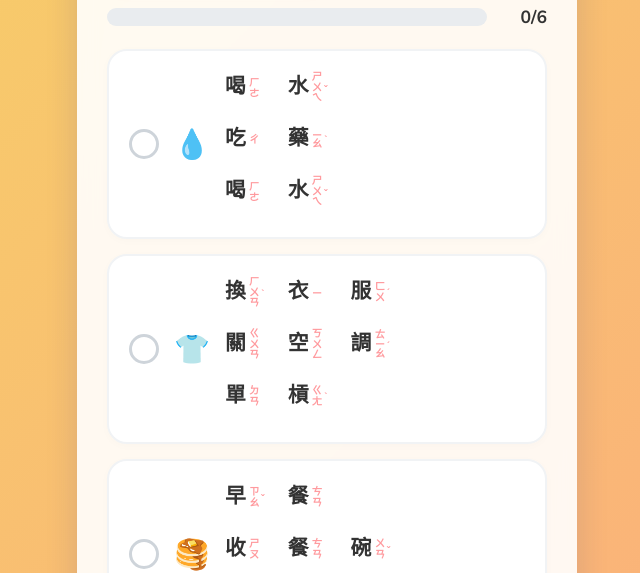
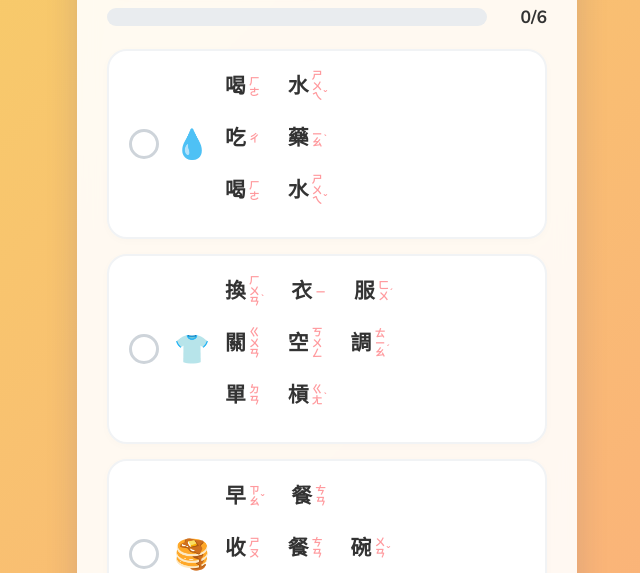
Before and after one commit to vicjuan/kids-daily-routine, a plain HTML site: page index.html in a window 1280 px wide. Shown: the part 236-809 px from the top of the page, 313-953 px from the left. Drawn offline with nearby package versions, Linux system fonts and the light colour scheme.

Commit message:
fix: replace position:absolute tone marks with flexbox layout for Safari
使用 inline-flex 取代 position:absolute，聲調符號不再超出 rt 框外，
避免被 .app-container 的 overflow:hidden 裁切，Safari 和 Chrome 都能正確顯示。

Co-Authored-By: Claude Sonnet 4.6 <noreply@anthropic.com>

```diff
--- a/script.js
+++ b/script.js
@@ -2,20 +2,20 @@ document.addEventListener('DOMContentLoaded', () => {
     // Defines the tasks for morning and evening
     const tasks = {
         morning: [
-            { id: 'm1', text: '<ruby>喝<rt>ㄏㄜ</rt></ruby><ruby>水<rt>ㄕㄨㄟ<span class="tone">ˇ</span></rt></ruby><br><ruby>吃<rt>ㄔ</rt></ruby><ruby>藥<rt>ㄧㄠ<span class="tone">ˋ</span></rt></ruby><br><ruby>喝<rt>ㄏㄜ</rt></ruby><ruby>水<rt>ㄕㄨㄟ<span class="tone">ˇ</span></rt></ruby>', icon: '💧' },
-            { id: 'm2', text: '<ruby>換<rt>ㄏㄨㄢ<span class="tone">ˋ</span></rt></ruby><ruby>衣<rt>ㄧ</rt></ruby><ruby>服<rt>ㄈㄨ<span class="tone">ˊ</span></rt></ruby><br><ruby>關<rt>ㄍㄨㄢ</rt></ruby><ruby>空<rt>ㄎㄨㄥ</rt></ruby><ruby>調<rt>ㄊㄧㄠ<span class="tone">ˊ</span></rt></ruby><br><ruby>單<rt>ㄉㄢ</rt></ruby><ruby>槓<rt>ㄍㄤ<span class="tone">ˋ</span></rt></ruby>', icon: '👕' },
-            { id: 'm3', text: '<ruby>早<rt>ㄗㄠ<span class="tone">ˇ</span></rt></ruby><ruby>餐<rt>ㄘㄢ</rt></ruby><br><ruby>收<rt>ㄕㄡ</rt></ruby><ruby>餐<rt>ㄘㄢ</rt></ruby><ruby>碗<rt>ㄨㄢ<span class="tone">ˇ</span></rt></ruby><br><ruby>收<rt>ㄕㄡ</rt></ruby><ruby>水<rt>ㄕㄨㄟ<span class="tone">ˇ</span></rt></ruby><ruby>壺<rt>ㄏㄨ<span class="tone">ˊ</span></rt></ruby>', icon: '🥞' },
-            { id: 'm4', text: '<ruby>坐<rt>ㄗㄨㄛ<span class="tone">ˋ</span></rt></ruby><ruby>馬<rt>ㄇㄚ<span class="tone">ˇ</span></rt></ruby><ruby>桶<rt>ㄊㄨㄥ<span class="tone">ˇ</span></rt></ruby><br><ruby>刷<rt>ㄕㄨㄚ</rt></ruby><ruby>牙<rt>ㄧㄚ<span class="tone">ˊ</span></rt></ruby><br><ruby>洗<rt>ㄒㄧ<span class="tone">ˇ</span></rt></ruby><ruby>臉<rt>ㄌㄧㄢ<span class="tone">ˇ</span></rt></ruby>', icon: '🚽' },
-            { id: 'm5', text: '<ruby>穿<rt>ㄔㄨㄢ</rt></ruby><ruby>襪<rt>ㄨㄚ<span class="tone">ˋ</span></rt></ruby><ruby>子<rt>ㄗ<span class="tone">˙</span></rt></ruby><br><ruby>穿<rt>ㄔㄨㄢ</rt></ruby><ruby>外<rt>ㄨㄞ<span class="tone">ˋ</span></rt></ruby><ruby>套<rt>ㄊㄠ<span class="tone">ˋ</span></rt></ruby><br><ruby>戴<rt>ㄉㄞ<span class="tone">ˋ</span></rt></ruby><ruby>口<rt>ㄎㄡ<span class="tone">ˇ</span></rt></ruby><ruby>罩<rt>ㄓㄠ<span class="tone">ˋ</span></rt></ruby>', icon: '🧥' },
-            { id: 'm6', text: '<ruby>背<rt>ㄅㄟ</rt></ruby><ruby>書<rt>ㄕㄨ</rt></ruby><ruby>包<rt>ㄅㄠ</rt></ruby><br><ruby>到<rt>ㄉㄠ<span class="tone">ˋ</span></rt></ruby><ruby>滅<rt>ㄇㄧㄝ<span class="tone">ˋ</span></rt></ruby><ruby>火<rt>ㄏㄨㄛ<span class="tone">ˇ</span></rt></ruby><ruby>器<rt>ㄑㄧ<span class="tone">ˋ</span></rt></ruby><ruby>旁<rt>ㄆㄤ<span class="tone">ˊ</span></rt></ruby><ruby>穿<rt>ㄔㄨㄢ</rt></ruby><ruby>鞋<rt>ㄒㄧㄝ<span class="tone">ˊ</span></rt></ruby>', icon: '👟' }
+            { id: 'm1', text: '<ruby>喝<rt><span class="zhuyin"><span class="chars">ㄏㄜ</span></span></rt></ruby><ruby>水<rt><span class="zhuyin"><span class="chars">ㄕㄨㄟ</span><span class="tone">ˇ</span></span></rt></ruby><br><ruby>吃<rt><span class="zhuyin"><span class="chars">ㄔ</span></span></rt></ruby><ruby>藥<rt><span class="zhuyin"><span class="chars">ㄧㄠ</span><span class="tone">ˋ</span></span></rt></ruby><br><ruby>喝<rt><span class="zhuyin"><span class="chars">ㄏㄜ</span></span></rt></ruby><ruby>水<rt><span class="zhuyin"><span class="chars">ㄕㄨㄟ</span><span class="tone">ˇ</span></span></rt></ruby>', icon: '💧' },
+            { id: 'm2', text: '<ruby>換<rt><span class="zhuyin"><span class="chars">ㄏㄨㄢ</span><span class="tone">ˋ</span></span></rt></ruby><ruby>衣<rt><span class="zhuyin"><span class="chars">ㄧ</span></span></rt></ruby><ruby>服<rt><span class="zhuyin"><span class="chars">ㄈㄨ</span><span class="tone">ˊ</span></span></rt></ruby><br><ruby>關<rt><span class="zhuyin"><span class="chars">ㄍㄨㄢ</span></span></rt></ruby><ruby>空<rt><span class="zhuyin"><span class="chars">ㄎㄨㄥ</span></span></rt></ruby><ruby>調<rt><span class="zhuyin"><span class="chars">ㄊㄧㄠ</span><span class="tone">ˊ</span></span></rt></ruby><br><ruby>單<rt><span class="zhuyin"><span class="chars">ㄉㄢ</span></span></rt></ruby><ruby>槓<rt><span class="zhuyin"><span class="chars">ㄍㄤ</span><span class="tone">ˋ</span></span></rt></ruby>', icon: '👕' },
+            { id: 'm3', text: '<ruby>早<rt><span class="zhuyin"><span class="chars">ㄗㄠ</span><span class="tone">ˇ</span></span></rt></ruby><ruby>餐<rt><span class="zhuyin"><span class="chars">ㄘㄢ</span></span></rt></ruby><br><ruby>收<rt><span class="zhuyin"><span class="chars">ㄕㄡ</span></span></rt></ruby><ruby>餐<rt><span class="zhuyin"><span class="chars">ㄘㄢ</span></span></rt></ruby><ruby>碗<rt><span class="zhuyin"><span class="chars">ㄨㄢ</span><span class="tone">ˇ</span></span></rt></ruby><br><ruby>收<rt><span class="zhuyin"><span class="chars">ㄕㄡ</span></span></rt></ruby><ruby>水<rt><span class="zhuyin"><span class="chars">ㄕㄨㄟ</span><span class="tone">ˇ</span></span></rt></ruby><ruby>壺<rt><span class="zhuyin"><span class="chars">ㄏㄨ</span><span class="tone">ˊ</span></span></rt></ruby>', icon: '🥞' },
+            { id: 'm4', text: '<ruby>坐<rt><span class="zhuyin"><span class="chars">ㄗㄨㄛ</span><span class="tone">ˋ</span></span></rt></ruby><ruby>馬<rt><span class="zhuyin"><span class="chars">ㄇㄚ</span><span class="tone">ˇ</span></span></rt></ruby><ruby>桶<rt><span class="zhuyin"><span class="chars">ㄊㄨㄥ</span><span class="tone">ˇ</span></span></rt></ruby><br><ruby>刷<rt><span class="zhuyin"><span class="chars">ㄕㄨㄚ</span></span></rt></ruby><ruby>牙<rt><span class="zhuyin"><span class="chars">ㄧㄚ</span><span class="tone">ˊ</span></span></rt></ruby><br><ruby>洗<rt><span class="zhuyin"><span class="chars">ㄒㄧ</span><span class="tone">ˇ</span></span></rt></ruby><ruby>臉<rt><span class="zhuyin"><span class="chars">ㄌㄧㄢ</span><span class="tone">ˇ</span></span></rt></ruby>', icon: '🚽' },
+            { id: 'm5', text: '<ruby>穿<rt><span class="zhuyin"><span class="chars">ㄔㄨㄢ</span></span></rt></ruby><ruby>襪<rt><span class="zhuyin"><span class="chars">ㄨㄚ</span><span class="tone">ˋ</span></span></rt></ruby><ruby>子<rt><span class="zhuyin"><span class="chars">ㄗ</span><span class="tone">˙</span></span></rt></ruby><br><ruby>穿<rt><span class="zhuyin"><span class="chars">ㄔㄨㄢ</span></span></rt></ruby><ruby>外<rt><span class="zhuyin"><span class="chars">ㄨㄞ</span><span class="tone">ˋ</span></span></rt></ruby><ruby>套<rt><span class="zhuyin"><span class="chars">ㄊㄠ</span><span class="tone">ˋ</span></span></rt></ruby><br><ruby>戴<rt><span class="zhuyin"><span class="chars">ㄉㄞ</span><span class="tone">ˋ</span></span></rt></ruby><ruby>口<rt><span class="zhuyin"><span class="chars">ㄎㄡ</span><span class="tone">ˇ</span></span></rt></ruby><ruby>罩<rt><span class="zhuyin"><span class="chars">ㄓㄠ</span><span class="tone">ˋ</span></span></rt></ruby>', icon: '🧥' },
+            { id: 'm6', text: '<ruby>背<rt><span class="zhuyin"><span class="chars">ㄅㄟ</span></span></rt></ruby><ruby>書<rt><span class="zhuyin"><span class="chars">ㄕㄨ</span></span></rt></ruby><ruby>包<rt><span class="zhuyin"><span class="chars">ㄅㄠ</span></span></rt></ruby><br><ruby>到<rt><span class="zhuyin"><span class="chars">ㄉㄠ</span><span class="tone">ˋ</span></span></rt></ruby><ruby>滅<rt><span class="zhuyin"><span class="chars">ㄇㄧㄝ</span><span class="tone">ˋ</span></span></rt></ruby><ruby>火<rt><span class="zhuyin"><span class="chars">ㄏㄨㄛ</span><span class="tone">ˇ</span></span></rt></ruby><ruby>器<rt><span class="zhuyin"><span class="chars">ㄑㄧ</span><span class="tone">ˋ</span></span></rt></ruby><ruby>旁<rt><span class="zhuyin"><span class="chars">ㄆㄤ</span><span class="tone">ˊ</span></span></rt></ruby><ruby>穿<rt><span class="zhuyin"><span class="chars">ㄔㄨㄢ</span></span></rt></ruby><ruby>鞋<rt><span class="zhuyin"><span class="chars">ㄒㄧㄝ</span><span class="tone">ˊ</span></span></rt></ruby>', icon: '👟' }
         ],
         evening: [
-            { id: 'e1', text: '<ruby>喝<rt>ㄏㄜ</rt></ruby><ruby>水<rt>ㄕㄨㄟ<span class="tone">ˇ</span></rt></ruby><br><ruby>吃<rt>ㄔ</rt></ruby><ruby>藥<rt>ㄧㄠ<span class="tone">ˋ</span></rt></ruby><br><ruby>喝<rt>ㄏㄜ</rt></ruby><ruby>水<rt>ㄕㄨㄟ<span class="tone">ˇ</span></rt></ruby><br><ruby>整<rt>ㄓㄥ<span class="tone">ˇ</span></rt></ruby><ruby>理<rt>ㄌㄧ<span class="tone">ˇ</span></rt></ruby><ruby>書<rt>ㄕㄨ</rt></ruby><ruby>包<rt>ㄅㄠ</rt></ruby>', icon: '🎒' },
-            { id: 'e2', text: '<ruby>坐<rt>ㄗㄨㄛ<span class="tone">ˋ</span></rt></ruby><ruby>馬<rt>ㄇㄚ<span class="tone">ˇ</span></rt></ruby><ruby>桶<rt>ㄊㄨㄥ<span class="tone">ˇ</span></rt></ruby><br><ruby>刷<rt>ㄕㄨㄚ</rt></ruby><ruby>牙<rt>ㄧㄚ<span class="tone">ˊ</span></rt></ruby>', icon: '🪥' },
-            { id: 'e3', text: '<ruby>拿<rt>ㄋㄚ<span class="tone">ˊ</span></rt></ruby><ruby>乾<rt>ㄍㄢ</rt></ruby><ruby>淨<rt>ㄐㄧㄥ<span class="tone">ˋ</span></rt></ruby><ruby>衣<rt>ㄧ</rt></ruby><ruby>服<rt>ㄈㄨ<span class="tone">ˊ</span></rt></ruby><br><ruby>放<rt>ㄈㄤ<span class="tone">ˋ</span></rt></ruby><ruby>髒<rt>ㄗㄤ</rt></ruby><ruby>衣<rt>ㄧ</rt></ruby><ruby>進<rt>ㄐㄧㄣ<span class="tone">ˋ</span></rt></ruby><ruby>洗<rt>ㄒㄧ<span class="tone">ˇ</span></rt></ruby><ruby>衣<rt>ㄧ</rt></ruby><ruby>籃<rt>ㄌㄢ<span class="tone">ˊ</span></rt></ruby>', icon: '🧺' },
-            { id: 'e4', text: '<ruby>用<rt>ㄩㄥ<span class="tone">ˋ</span></rt></ruby><ruby>力<rt>ㄌㄧ<span class="tone">ˋ</span></rt></ruby><ruby>擦<rt>ㄘㄚ</rt></ruby><ruby>乾<rt>ㄍㄢ</rt></ruby><ruby>身<rt>ㄕㄣ</rt></ruby><ruby>體<rt>ㄊㄧ<span class="tone">ˇ</span></rt></ruby><br><ruby>吹<rt>ㄔㄨㄟ</rt></ruby><ruby>頭<rt>ㄊㄡ<span class="tone">ˊ</span></rt></ruby><ruby>髮<rt>ㄈㄚ<span class="tone">ˇ</span></rt></ruby><br><ruby>穿<rt>ㄔㄨㄢ</rt></ruby><ruby>衣<rt>ㄧ</rt></ruby><ruby>服<rt>ㄈㄨ<span class="tone">ˊ</span></rt></ruby>', icon: '🛁' },
-            { id: 'e5', text: '<ruby>算<rt>ㄙㄨㄢ<span class="tone">ˋ</span></rt></ruby><ruby>金<rt>ㄐㄧㄣ</rt></ruby><ruby>幣<rt>ㄅㄧ<span class="tone">ˋ</span></rt></ruby><br><ruby>檢<rt>ㄐㄧㄢ<span class="tone">ˇ</span></rt></ruby><ruby>查<rt>ㄔㄚ<span class="tone">ˊ</span></rt></ruby><ruby>指<rt>ㄓ<span class="tone">ˇ</span></rt></ruby><ruby>甲<rt>ㄐㄧㄚ<span class="tone">ˇ</span></rt></ruby><br><ruby>用<rt>ㄩㄥ<span class="tone">ˋ</span></rt></ruby><ruby>牙<rt>ㄧㄚ<span class="tone">ˊ</span></rt></ruby><ruby>線<rt>ㄒㄧㄢ<span class="tone">ˋ</span></rt></ruby>', icon: '🪙' },
-            { id: 'e6', text: '<ruby>關<rt>ㄍㄨㄢ</rt></ruby><ruby>大<rt>ㄉㄚ<span class="tone">ˋ</span></rt></ruby><ruby>燈<rt>ㄉㄥ</rt></ruby><br><ruby>按<rt>ㄢ<span class="tone">ˋ</span></rt></ruby><ruby>摩<rt>ㄇㄛ<span class="tone">ˊ</span></rt></ruby><ruby>吹<rt>ㄔㄨㄟ</rt></ruby><ruby>熄<rt>ㄒㄧ<span class="tone">ˊ</span></rt></ruby><ruby>蠟<rt>ㄌㄚ<span class="tone">ˋ</span></rt></ruby><ruby>燭<rt>ㄓㄨ<span class="tone">ˊ</span></rt></ruby>', icon: '🕯️' }
+            { id: 'e1', text: '<ruby>喝<rt><span class="zhuyin"><span class="chars">ㄏㄜ</span></span></rt></ruby><ruby>水<rt><span class="zhuyin"><span class="chars">ㄕㄨㄟ</span><span class="tone">ˇ</span></span></rt></ruby><br><ruby>吃<rt><span class="zhuyin"><span class="chars">ㄔ</span></span></rt></ruby><ruby>藥<rt><span class="zhuyin"><span class="chars">ㄧㄠ</span><span class="tone">ˋ</span></span></rt></ruby><br><ruby>喝<rt><span class="zhuyin"><span class="chars">ㄏㄜ</span></span></rt></ruby><ruby>水<rt><span class="zhuyin"><span class="chars">ㄕㄨㄟ</span><span class="tone">ˇ</span></span></rt></ruby><br><ruby>整<rt><span class="zhuyin"><span class="chars">ㄓㄥ</span><span class="tone">ˇ</span></span></rt></ruby><ruby>理<rt><span class="zhuyin"><span class="chars">ㄌㄧ</span><span class="tone">ˇ</span></span></rt></ruby><ruby>書<rt><span class="zhuyin"><span class="chars">ㄕㄨ</span></span></rt></ruby><ruby>包<rt><span class="zhuyin"><span class="chars">ㄅㄠ</span></span></rt></ruby>', icon: '🎒' },
+            { id: 'e2', text: '<ruby>坐<rt><span class="zhuyin"><span class="chars">ㄗㄨㄛ</span><span class="tone">ˋ</span></span></rt></ruby><ruby>馬<rt><span class="zhuyin"><span class="chars">ㄇㄚ</span><span class="tone">ˇ</span></span></rt></ruby><ruby>桶<rt><span class="zhuyin"><span class="chars">ㄊㄨㄥ</span><span class="tone">ˇ</span></span></rt></ruby><br><ruby>刷<rt><span class="zhuyin"><span class="chars">ㄕㄨㄚ</span></span></rt></ruby><ruby>牙<rt><span class="zhuyin"><span class="chars">ㄧㄚ</span><span class="tone">ˊ</span></span></rt></ruby>', icon: '🪥' },
+            { id: 'e3', text: '<ruby>拿<rt><span class="zhuyin"><span class="chars">ㄋㄚ</span><span class="tone">ˊ</span></span></rt></ruby><ruby>乾<rt><span class="zhuyin"><span class="chars">ㄍㄢ</span></span></rt></ruby><ruby>淨<rt><span class="zhuyin"><span class="chars">ㄐㄧㄥ</span><span class="tone">ˋ</span></span></rt></ruby><ruby>衣<rt><span class="zhuyin"><span class="chars">ㄧ</span></span></rt></ruby><ruby>服<rt><span class="zhuyin"><span class="chars">ㄈㄨ</span><span class="tone">ˊ</span></span></rt></ruby><br><ruby>放<rt><span class="zhuyin"><span class="chars">ㄈㄤ</span><span class="tone">ˋ</span></span></rt></ruby><ruby>髒<rt><span class="zhuyin"><span class="chars">ㄗㄤ</span></span></rt></ruby><ruby>衣<rt><span class="zhuyin"><span class="chars">ㄧ</span></span></rt></ruby><ruby>進<rt><span class="zhuyin"><span class="chars">ㄐㄧㄣ</span><span class="tone">ˋ</span></span></rt></ruby><ruby>洗<rt><span class="zhuyin"><span class="chars">ㄒㄧ</span><span class="tone">ˇ</span></span></rt></ruby><ruby>衣<rt><span class="zhuyin"><span class="chars">ㄧ</span></span></rt></ruby><ruby>籃<rt><span class="zhuyin"><span class="chars">ㄌㄢ</span><span class="tone">ˊ</span></span></rt></ruby>', icon: '🧺' },
+            { id: 'e4', text: '<ruby>用<rt><span class="zhuyin"><span class="chars">ㄩㄥ</span><span class="tone">ˋ</span></span></rt></ruby><ruby>力<rt><span class="zhuyin"><span class="chars">ㄌㄧ</span><span class="tone">ˋ</span></span></rt></ruby><ruby>擦<rt><span class="zhuyin"><span class="chars">ㄘㄚ</span></span></rt></ruby><ruby>乾<rt><span class="zhuyin"><span class="chars">ㄍㄢ</span></span></rt></ruby><ruby>身<rt><span class="zhuyin"><span class="chars">ㄕㄣ</span></span></rt></ruby><ruby>體<rt><span class="zhuyin"><span class="chars">ㄊㄧ</span><span class="tone">ˇ</span></span></rt></ruby><br><ruby>吹<rt><span class="zhuyin"><span class="chars">ㄔㄨㄟ</span></span></rt></ruby><ruby>頭<rt><span class="zhuyin"><span class="chars">ㄊㄡ</span><span class="tone">ˊ</span></span></rt></ruby><ruby>髮<rt><span class="zhuyin"><span class="chars">ㄈㄚ</span><span class="tone">ˇ</span></span></rt></ruby><br><ruby>穿<rt><span class="zhuyin"><span class="chars">ㄔㄨㄢ</span></span></rt></ruby><ruby>衣<rt><span class="zhuyin"><span class="chars">ㄧ</span></span></rt></ruby><ruby>服<rt><span class="zhuyin"><span class="chars">ㄈㄨ</span><span class="tone">ˊ</span></span></rt></ruby>', icon: '🛁' },
+            { id: 'e5', text: '<ruby>算<rt><span class="zhuyin"><span class="chars">ㄙㄨㄢ</span><span class="tone">ˋ</span></span></rt></ruby><ruby>金<rt><span class="zhuyin"><span class="chars">ㄐㄧㄣ</span></span></rt></ruby><ruby>幣<rt><span class="zhuyin"><span class="chars">ㄅㄧ</span><span class="tone">ˋ</span></span></rt></ruby><br><ruby>檢<rt><span class="zhuyin"><span class="chars">ㄐㄧㄢ</span><span class="tone">ˇ</span></span></rt></ruby><ruby>查<rt><span class="zhuyin"><span class="chars">ㄔㄚ</span><span class="tone">ˊ</span></span></rt></ruby><ruby>指<rt><span class="zhuyin"><span class="chars">ㄓ</span><span class="tone">ˇ</span></span></rt></ruby><ruby>甲<rt><span class="zhuyin"><span class="chars">ㄐㄧㄚ</span><span class="tone">ˇ</span></span></rt></ruby><br><ruby>用<rt><span class="zhuyin"><span class="chars">ㄩㄥ</span><span class="tone">ˋ</span></span></rt></ruby><ruby>牙<rt><span class="zhuyin"><span class="chars">ㄧㄚ</span><span class="tone">ˊ</span></span></rt></ruby><ruby>線<rt><span class="zhuyin"><span class="chars">ㄒㄧㄢ</span><span class="tone">ˋ</span></span></rt></ruby>', icon: '🪙' },
+            { id: 'e6', text: '<ruby>關<rt><span class="zhuyin"><span class="chars">ㄍㄨㄢ</span></span></rt></ruby><ruby>大<rt><span class="zhuyin"><span class="chars">ㄉㄚ</span><span class="tone">ˋ</span></span></rt></ruby><ruby>燈<rt><span class="zhuyin"><span class="chars">ㄉㄥ</span></span></rt></ruby><br><ruby>按<rt><span class="zhuyin"><span class="chars">ㄢ</span><span class="tone">ˋ</span></span></rt></ruby><ruby>摩<rt><span class="zhuyin"><span class="chars">ㄇㄛ</span><span class="tone">ˊ</span></span></rt></ruby><ruby>吹<rt><span class="zhuyin"><span class="chars">ㄔㄨㄟ</span></span></rt></ruby><ruby>熄<rt><span class="zhuyin"><span class="chars">ㄒㄧ</span><span class="tone">ˊ</span></span></rt></ruby><ruby>蠟<rt><span class="zhuyin"><span class="chars">ㄌㄚ</span><span class="tone">ˋ</span></span></rt></ruby><ruby>燭<rt><span class="zhuyin"><span class="chars">ㄓㄨ</span><span class="tone">ˊ</span></span></rt></ruby>', icon: '🕯️' }
         ]
     };
 
--- a/style.css
+++ b/style.css
@@ -83,27 +83,28 @@ rt {
     font-size: 0.5em;
     color: var(--primary-color);
     font-weight: bold;
+    font-family: Arial, "Heiti TC", sans-serif;
+}
+
+/* .zhuyin 使用 flex 橫排：左側注音字直排，右側聲調符號橫排，
+   完全在 rt 框內，不需 position:absolute，Safari 也不會裁切。 */
+rt .zhuyin {
+    display: inline-flex;
+    flex-direction: row;
+    align-items: flex-end;
+}
+
+rt .zhuyin .chars {
     writing-mode: vertical-rl;
     text-orientation: upright;
-    font-family: Arial, "Heiti TC", sans-serif;
-    position: relative;
-    overflow: visible; /* 確保 tone 不會被裁切 */
+    display: inline-block;
 }
 
-/*
-  tone 使用物理座標定位到注音右側。
-  writing-mode: horizontal-tb 確保聲調符號不受垂直模式影響而正常顯示。
-*/
 rt .tone {
-    position: absolute;
-    right: -0.7em;
-    top: 60%;
-    transform: translateY(-50%);
+    display: inline-block;
     writing-mode: horizontal-tb;
-    display: inline-block;
-    width: 1em;
-    text-align: center;
     line-height: 1;
+    margin-bottom: 0.15em;
 }
 
 /* Tabs */
```
